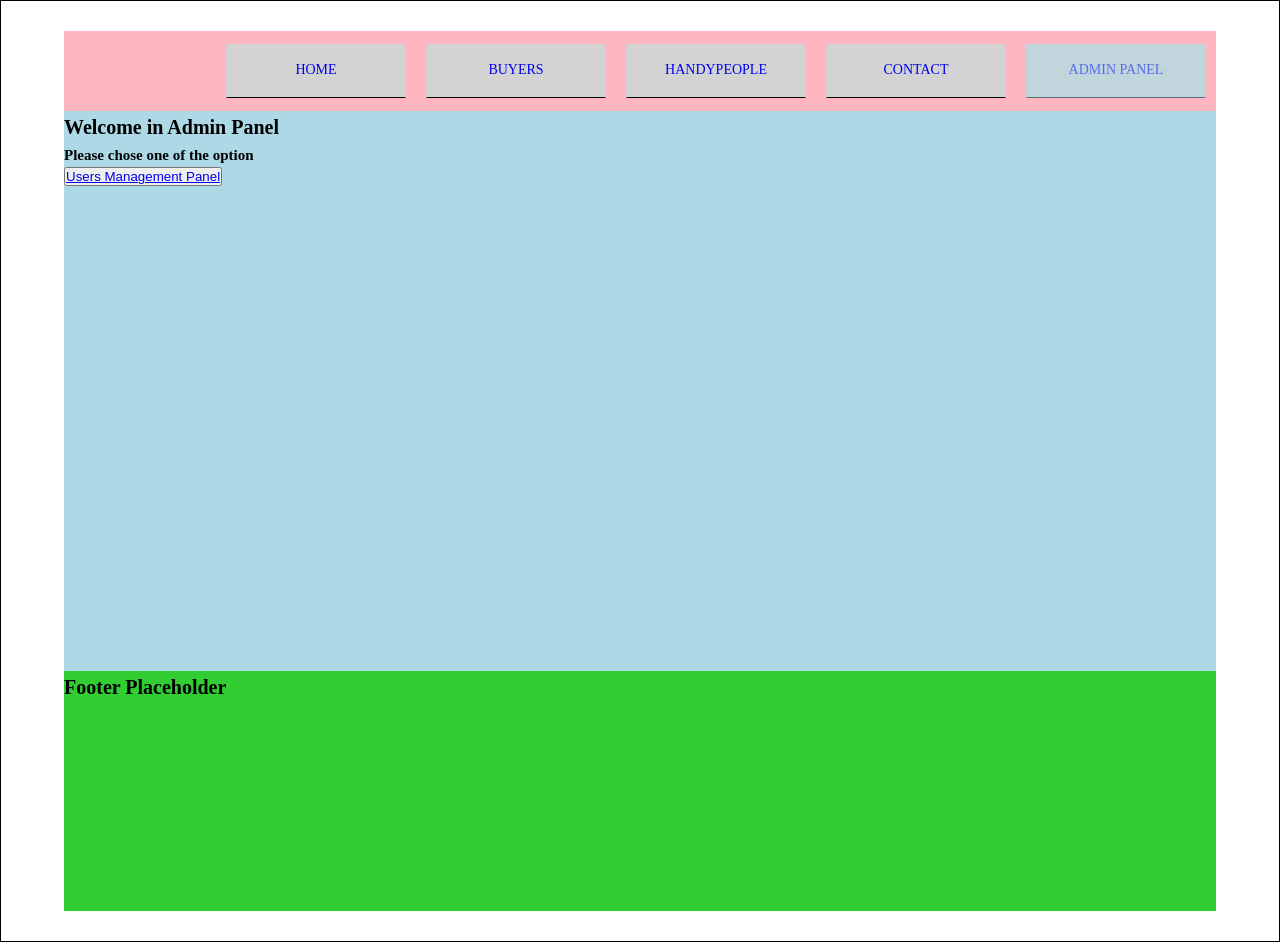
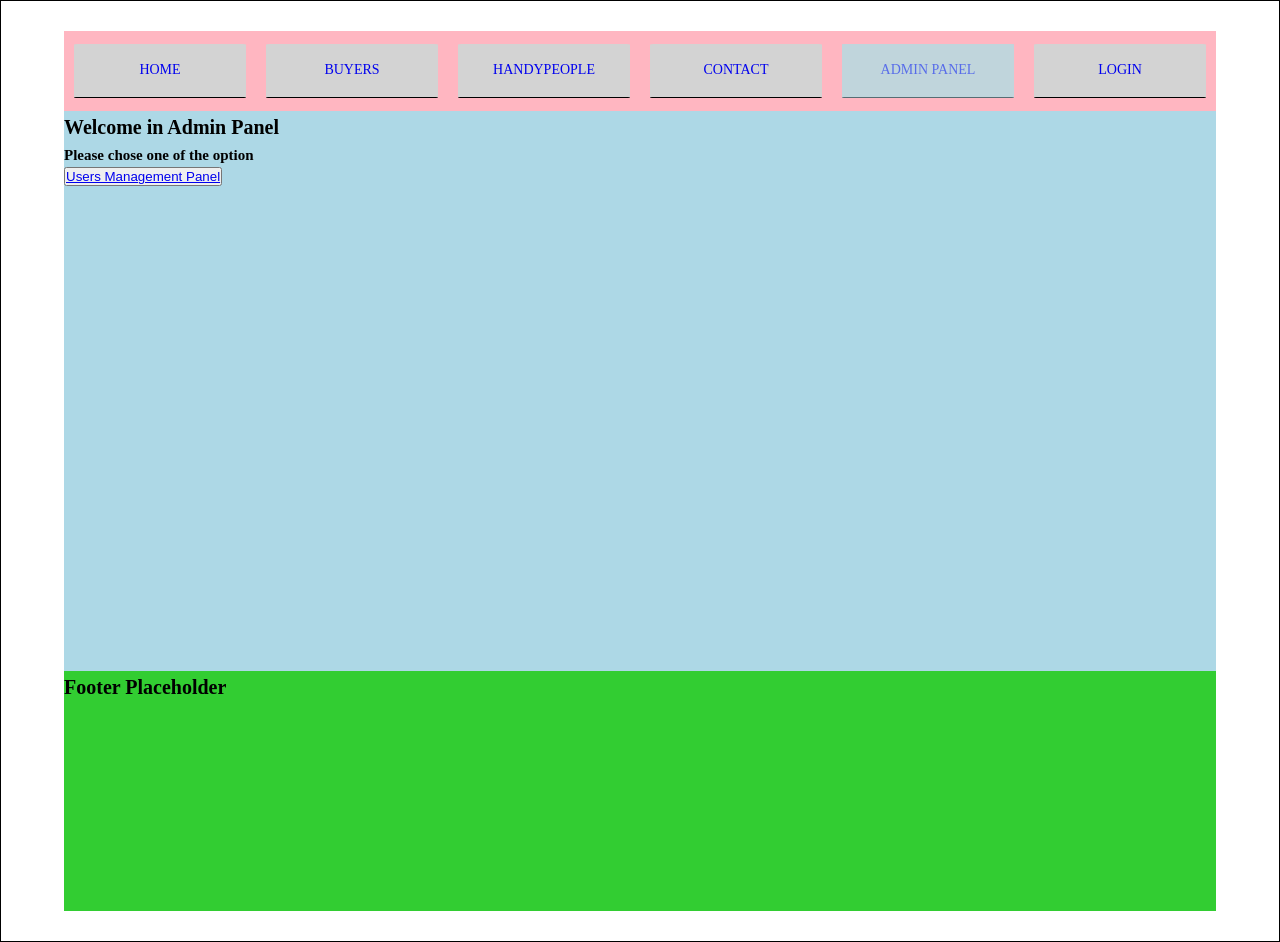
Before and after one commit to Pat-On/repairs_for_you, a React (Create React App) app in the folder client/: page /admin-panel in a window 1280 px wide. Built offline with nearby package versions, Linux system fonts and the light colour scheme.

Commit message:
connected form - next step functionality of it

```diff
--- a/client/src/components/Navigation/NavigationItems/NavigationItems.js
+++ b/client/src/components/Navigation/NavigationItems/NavigationItems.js
@@ -14,6 +14,7 @@ const navigationItems = (props) => (
     <NavigationItem link="/handy">Handypeople</NavigationItem>
     <NavigationItem link="/contact">Contact</NavigationItem>
     <NavigationItem link="/admin-panel">Admin Panel</NavigationItem>
+    <NavigationItem link="/login">Login</NavigationItem>
 
   </ul>
 );
--- a/client/src/components/completionFormScreen/CompletionFormScreen.js
+++ b/client/src/components/completionFormScreen/CompletionFormScreen.js
@@ -1,6 +1,6 @@
 import React from "react";
 
-import Button from "../UI/button/Button";
+import Button from "../../UI/button/Button";
 
 import classes from "./CompletionFormScreen.module.css";
 
--- a/client/src/components/confirmationFormPage/ConfirmationFormPage.js
+++ b/client/src/components/confirmationFormPage/ConfirmationFormPage.js
@@ -1,7 +1,7 @@
 import React from "react";
 
-import UnorderedList from "../UI/unorderedList/UnorderedList";
-import Button from "../UI/button/Button";
+import UnorderedList from "../../UI/unorderedList/UnorderedList";
+import Button from "../../UI/button/Button";
 
 import classes from "./ConfirmationFormPage.module.css";
 
--- a/client/src/components/signUpForm/SignUpForm.js
+++ b/client/src/components/signUpForm/SignUpForm.js
@@ -1,7 +1,7 @@
 import React from "react";
 
-import Input from "../UI/input/Input";
-import Button from "../UI/button/Button";
+import Input from "../../UI/input/Input";
+import Button from "../../UI/button/Button";
 
 import classes from "./SignUpForm.module.css";
 
--- a/package.json
+++ b/package.json
@@ -69,6 +69,7 @@
     "dotenv": "^10.0.0",
     "express": "^4.17.1",
     "helmet": "^4.6.0",
+    "moment": "^2.29.1",
     "morgan": "^1.10.0",
     "pg": "^8.6.0"
   },
```
Also changed, not shown: 1 other file (tests, documents, lock files or other folders).
